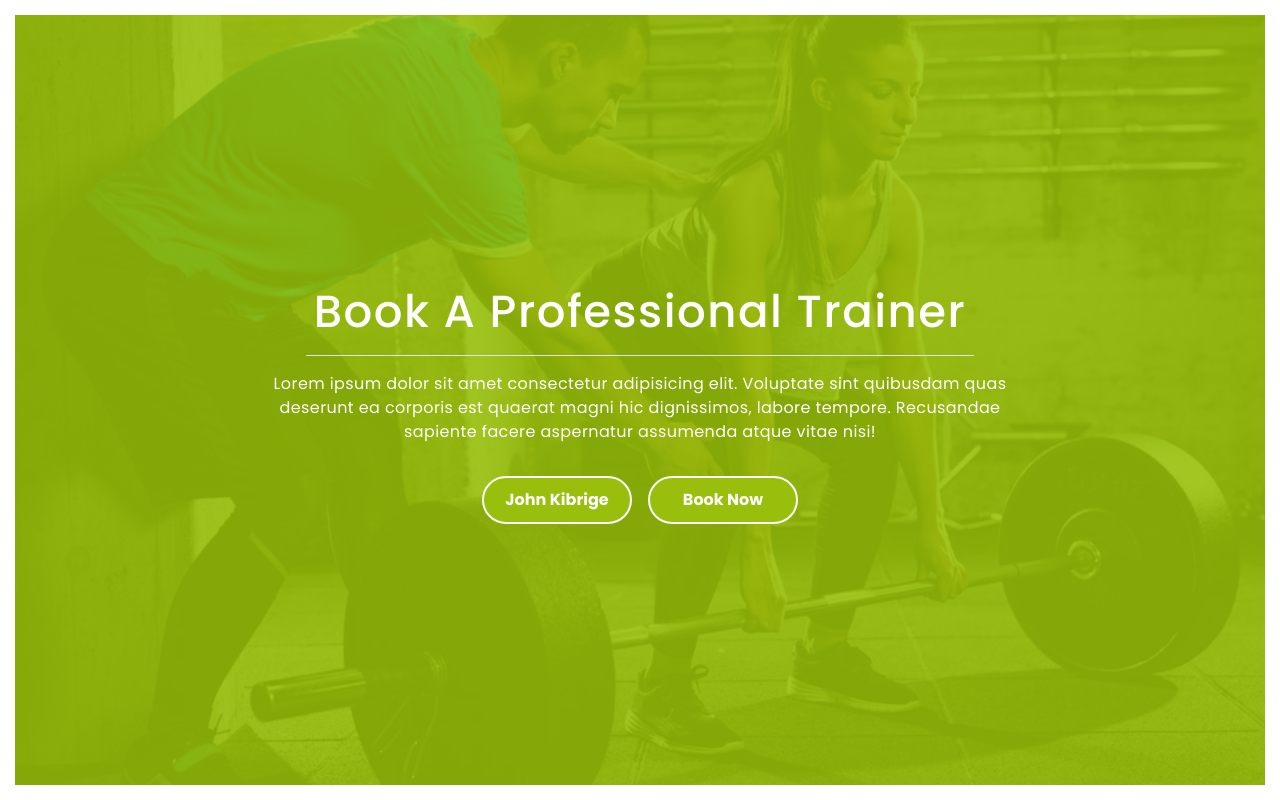
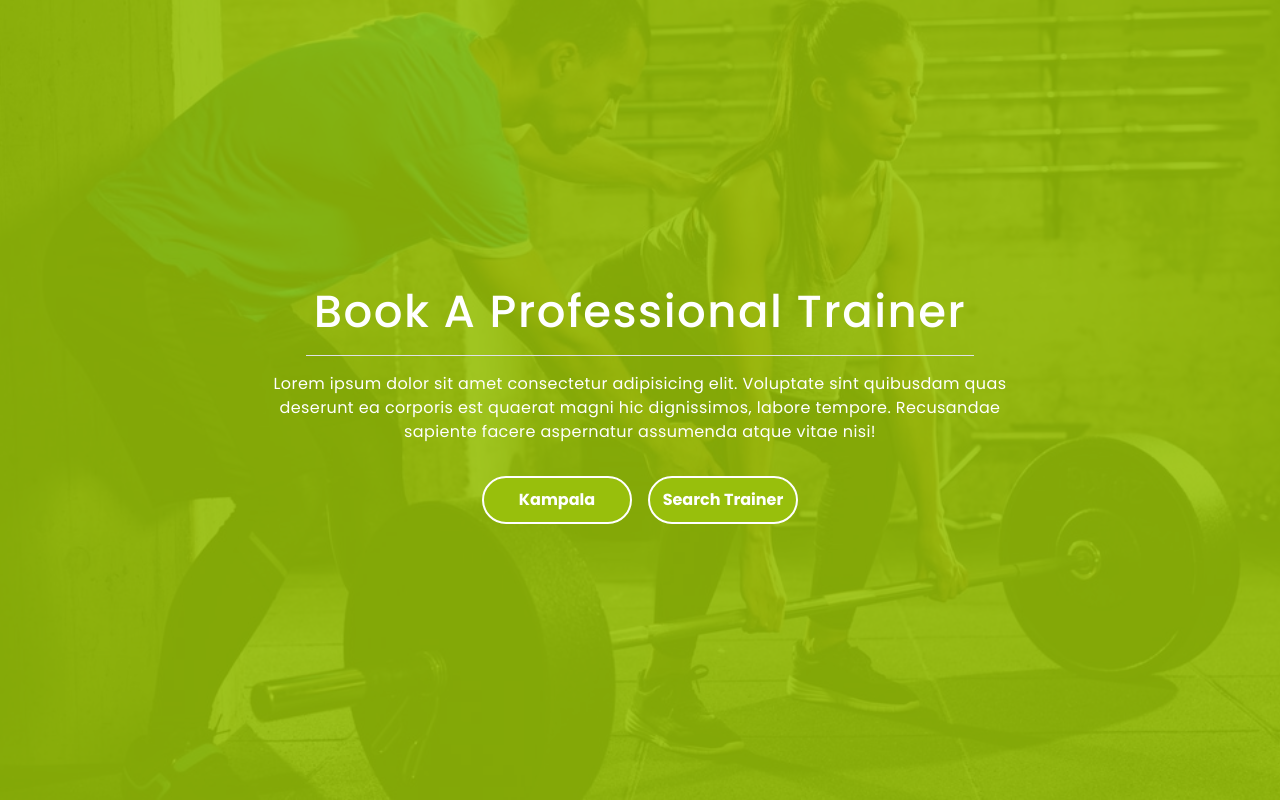
Before and after one commit to killy10o10/FitMeUp, a React (Create React App) app: page / in a window 1280 px wide. Built offline with nearby package versions, Linux system fonts and the light colour scheme.

Commit message:
Remove white borders on appointment page, Aakash suggestion

```diff
--- a/src/App.css
+++ b/src/App.css
@@ -19,7 +19,6 @@ body {
   flex-direction: column;
   align-items: center;
   justify-content: center;
-  border: 15px #fff solid;
   height: 100%;
   background-color: #96bf02de;
 }
--- a/src/components/Appointment.js
+++ b/src/components/Appointment.js
@@ -11,13 +11,13 @@ function Appointment() {
           </div>
           <div className="booking-buttons d-flex gap-3">
             <select className="book-btn select" name="trainers" id="trainers">
-              <option value="volvo">John Kibrige</option>
-              <option value="saab">Aakash Verma</option>
-              <option value="mercedes">Muskan Gupta</option>
-              <option value="audi">Danny Baraka</option>
-              <option value="audi">Quami Killy</option>
+              <option value="kampala">Kampala</option>
+              <option value="delhi">Delhi</option>
+              <option value="mumbai">Mumbai</option>
+              <option value="congo">Congo</option>
+              <option value="accra">Accra</option>
             </select>
-            <button type="button" className="book-btn book">Book Now</button>
+            <button type="button" className="book-btn book">Search Trainer</button>
           </div>
         </div>
       </div>
```
